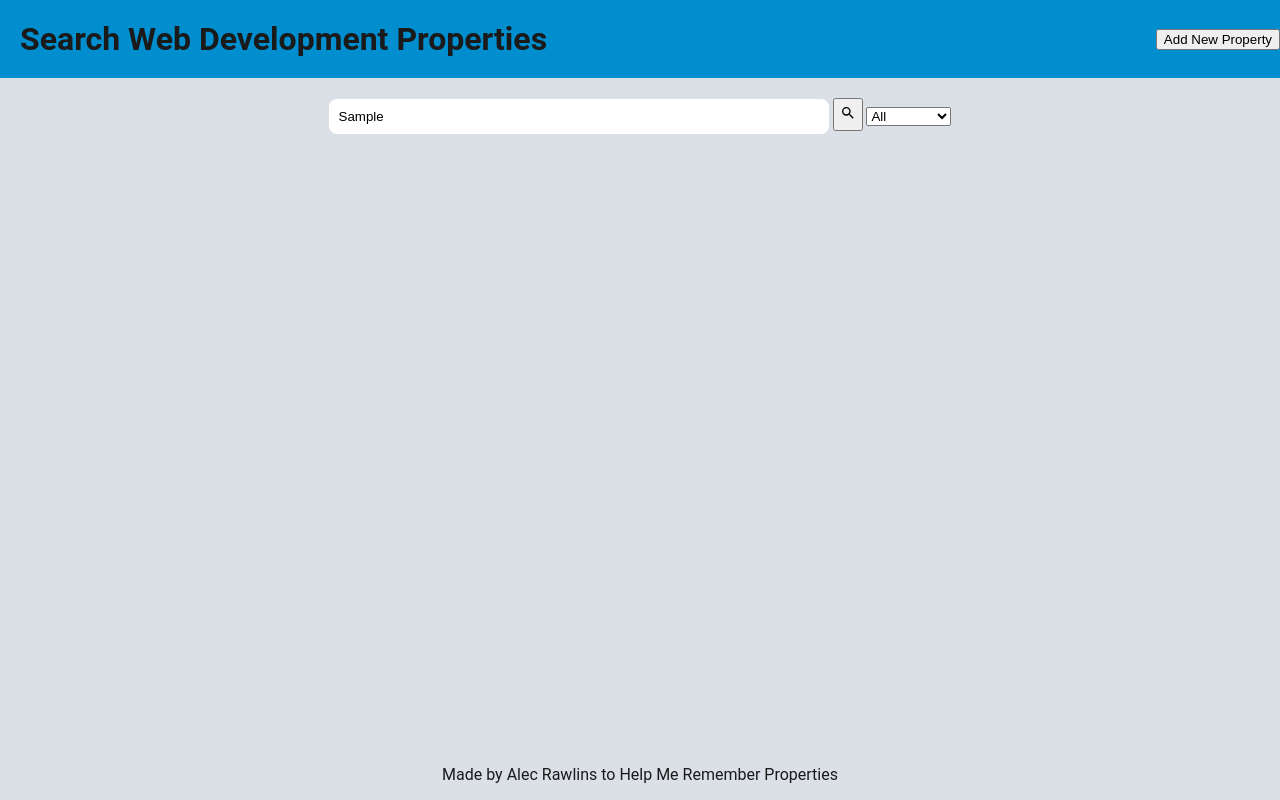
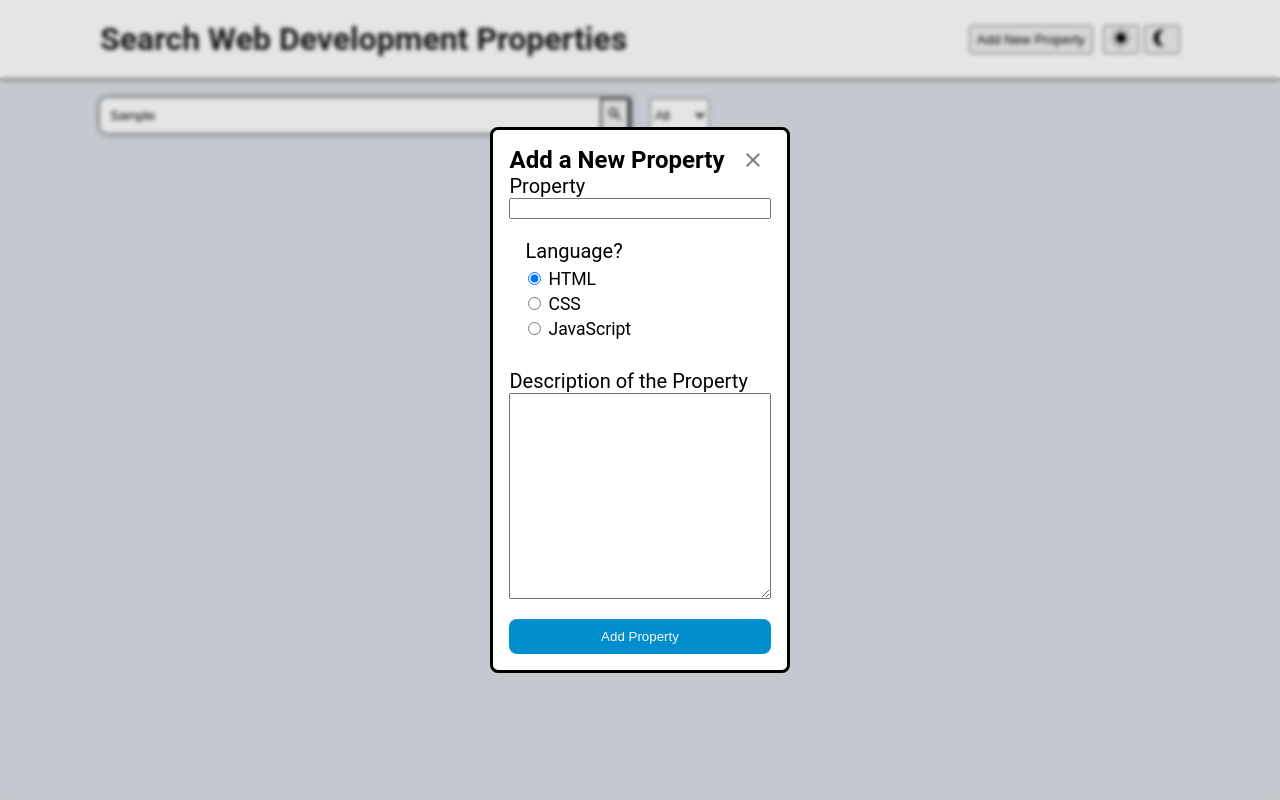
Before and after one commit to rawlin08/search, a plain HTML site: page index.html in a window 1280 px wide. Both pictures are taken after typing "Sample" into the empty fields and a click on the button "Add New Property". Drawn offline with Linux system fonts and the light colour scheme.

Commit message:
added new dialog pop up for adding new properties + did design changes

```diff
--- a/index.html
+++ b/index.html
@@ -11,27 +11,65 @@
 <body>
     <header>
         <h1>Search Web Development Properties</h1>
-        <button class="addNew">Add New Property</button>
+        <div class="buttons">
+            <button class="addNew">Add New Property</button>
+            <button><svg width="20" height="20"><use href="#lightIcon"></use></svg></button>
+            <button><svg width="20" height="20"><use href="#darkIcon"></use></svg></button>
+        </div>
     </header>
     <main>
         <div>
-            <form action="#">
-                <input type="search" placeholder="Search..." name="search">
-                <button><svg width="16" height="16" class="search"><use href="#searchIcon"></use></svg></button>
+            <form class="searching" action="#">
+                <div class="search">
+                    <input type="search" placeholder="Search..." name="search" autofocus>
+                    <button class="searchBttn"><svg width="16" height="16"><use href="#searchIcon"></use></svg></button>
+                </div>
                 <select name="language" id="language">
                     <option value="All">All</option>
                     <option value="HTML">HTML</option>
                     <option value="CSS">CSS</option>
-                    <option value="JavaScript">JavaScript</option>
+                    <option value="JavaScript">JS</option>
                 </select>
             </form>
         </div>
         <div class="searchedProperties">
         </div>
     </main>
-    <footer>
-        <p>Made by Alec Rawlins to Help Me Remember Properties</p>
-    </footer>
+
+    <!-- Dialog's -->
+
+    <dialog class="newProperty">
+        <div>
+            <h2>Add a New Property</h2>
+            <button><svg width="24" height="24" class="close"><use href="#closeIcon"></use></svg></button>
+        </div>
+        <form action="#">
+            <div>
+                <label for="property">Property</label>
+                <input name="property" id="property" type="text" required>
+            </div>
+            <fieldset>
+                <legend>Language?</legend>
+                <div>
+                    <input type="radio" id="HTML" name="language" value="HTML" checked />
+                    <label for="HTML">HTML</label>
+                </div>
+                <div>
+                    <input type="radio" id="CSS" name="language" value="CSS"/>
+                    <label for="CSS">CSS</label>
+                </div>
+                <div>
+                    <input type="radio" id="JS" name="language" value="JS"/>
+                    <label for="JS">JavaScript</label>
+                </div>
+            </fieldset>
+            <div>
+                <label for="description">Description of the Property</label>
+                <textarea name="description" id="description" type="text" required></textarea>
+            </div>
+            <button class="add">Add Property</button>
+        </form>
+    </dialog>
 
     <!-- SVG's -->
 
@@ -39,6 +77,15 @@
         <symbol id="searchIcon" style="width:24px;height:24px" viewBox="0 0 24 24">
             <path fill="currentColor" d="M9.5,3A6.5,6.5 0 0,1 16,9.5C16,11.11 15.41,12.59 14.44,13.73L14.71,14H15.5L20.5,19L19,20.5L14,15.5V14.71L13.73,14.44C12.59,15.41 11.11,16 9.5,16A6.5,6.5 0 0,1 3,9.5A6.5,6.5 0 0,1 9.5,3M9.5,5C7,5 5,7 5,9.5C5,12 7,14 9.5,14C12,14 14,12 14,9.5C14,7 12,5 9.5,5Z" />
         </symbol>
+        <symbol id="lightIcon" style="width:24px;height:24px" viewBox="0 0 24 24">
+            <path fill="currentColor" d="M3.55 19.09L4.96 20.5L6.76 18.71L5.34 17.29M12 6C8.69 6 6 8.69 6 12S8.69 18 12 18 18 15.31 18 12C18 8.68 15.31 6 12 6M20 13H23V11H20M17.24 18.71L19.04 20.5L20.45 19.09L18.66 17.29M20.45 5L19.04 3.6L17.24 5.39L18.66 6.81M13 1H11V4H13M6.76 5.39L4.96 3.6L3.55 5L5.34 6.81L6.76 5.39M1 13H4V11H1M13 20H11V23H13" />
+        </symbol>
+        <symbol id="darkIcon" style="width:24px;height:24px" viewBox="0 0 24 24">
+            <path fill="currentColor" d="M2 12A10 10 0 0 0 15 21.54A10 10 0 0 1 15 2.46A10 10 0 0 0 2 12Z" />
+        </symbol>
+        <symbol id="closeIcon" viewBox="0 0 24 24">
+            <path fill="currentColor" d="M19,6.41L17.59,5L12,10.59L6.41,5L5,6.41L10.59,12L5,17.59L6.41,19L12,13.41L17.59,19L19,17.59L13.41,12L19,6.41Z" />
+        </symbol>
     </svg>
 
 </body>
--- a/index.js
+++ b/index.js
@@ -1,11 +1,16 @@
 // DOM Selectors
 
-const formDetails = document.querySelector('form');
+const searchDetails = document.querySelector('.searching');
+const newDetails = document.querySelector('.add');
 const propertiesArea = document.querySelector('.searchedProperties');
+const newPropertyDialog = document.querySelector('.newProperty');
+const newPropertyBttn = document.querySelector('.addNew');
 
 // Events
 
-formDetails.addEventListener('submit', search);
+searchDetails.addEventListener('submit', search);
+newDetails.addEventListener('submit', addNewProperty);
+newPropertyBttn.addEventListener('click', openDialog);
 
 // search functions
 
@@ -25,9 +30,9 @@ function search(e) {
                         data.JavaScript.forEach(element => makeNewCard(element));
                     }
                     else {
-                        let searchedHTML = data.HTML.filter(element => element.property.includes(searchedText) || element.description.includes(searchedText));
-                        let searchedCSS = data.CSS.filter(element => element.property.includes(searchedText) || element.description.includes(searchedText));
-                        let searchedJS = data.JavaScript.filter(element => element.property.includes(searchedText) || element.description.includes(searchedText));
+                        let searchedHTML = data.HTML.filter(element => element.property.toLowerCase().includes(searchedText) || element.description.toLowerCase().includes(searchedText));
+                        let searchedCSS = data.CSS.filter(element => element.property.toLowerCase().includes(searchedText) || element.description.toLowerCase().includes(searchedText));
+                        let searchedJS = data.JavaScript.filter(element => element.property.toLowerCase().includes(searchedText) || element.description.toLowerCase().includes(searchedText));
                         let searched = searchedHTML.concat(searchedCSS, searchedJS);
                         searched.forEach(element => makeNewCard(element));
                     }
@@ -42,7 +47,7 @@ function search(e) {
                         data.forEach(element => makeNewCard(element));
                     }
                     else {
-                        let searched = data.filter(element => element.property.includes(searchedText) || element.description.includes(searchedText));
+                        let searched = data.filter(element => element.property.toLowerCase().includes(searchedText) || element.description.toLowerCase().includes(searchedText));
                         searched.forEach(element => makeNewCard(element));
                     }
                 })
@@ -55,13 +60,29 @@ function makeNewCard(element) {
     propertiesArea.innerHTML +=
     `
     <div class="card">
-        <h2>${element.property}</h2>
-        <p>Language: ${element.language}</p>
+        <a href="#" data-property class="property"><h2>${element.property}</h2></a>
+        <h3>Language: ${element.language}</h3>
         <p>${element.description}</p>
     </div>
     `;
+
+    let propertyID = document.querySelectorAll('[data-property]');
+    propertyID.forEach(href => {
+        href.addEventListener('click', () => {
+            test(href.textContent);
+        });
+    })
 }
 
-function addNewProperty() {
+function test(h) {
+    console.log(h);
+}
 
+function openDialog() {
+    newPropertyDialog.showModal();
 }
+
+function addNewProperty(e) {
+    e.preventDefault();
+    console.log('hello');
+}
--- a/styles.css
+++ b/styles.css
@@ -1,6 +1,7 @@
 :root {
-    --headerBackground-color: #008ECE;
+    --headerBackground-color: white;
     --mainBackground-color: #DAE0E6;
+    --mainPadding: 20px 100px;
 }
 
 body {
@@ -19,49 +20,133 @@ header {
     display: flex;
     justify-content: space-between;
     align-items: center;
+    padding: var(--mainPadding);
+    box-shadow: 0 0 5px black;
 }
 
 h1 {
     margin: 0;
-    padding: 20px 0 20px 20px;
 }
 
-
-
-main > div {
+.buttons {
     display: flex;
-    justify-content: center;
-    padding: 20px 0 0 0;
+    gap: 5px;
 }
 
-form > input[type="search"] {
+.buttons > button:first-child {
+    margin: 0 5px 0 0;
+}
+
+main > div:first-child {
+    margin: 20px 0 0 100px;
+}
+
+form {
+    display: flex;
+    gap: 20px;
+}
+
+.search {
+    display: flex;
+    box-shadow: 0 0 5px black;
+    border-top-left-radius: 8px;
+    border-bottom-left-radius: 8px;
+}
+
+form input[type="search"] {
     padding: 10px;
     border: none;
-    border-radius: 8px;
     width: 500px;
+    border-top-left-radius: 8px;
+    border-bottom-left-radius: 8px;
 }
 
-form > button {
+form input[type="search"]:focus {
+    outline: none;
+}
+
+.searchBttn {
+    border-radius: 0;
+}
+
+form button {
     padding: 5px;
 }
 
 .searchedProperties {
     display: grid;
-    grid-template-columns: repeat(auto-fit, minmax(325px, 400px));
     gap: 20px;
+    margin: 20px 100px;
 }
 
 .card {
-    background-color: white;
-    box-shadow: 0 0 5px black;
+    background-color: var(--mainBackground-color);
     overflow-wrap: break-word;
-    border-radius: 8px;
-    padding: 0 20px;
 }
 
-footer {
-    position: fixed;
-    bottom: 0;
-    width: 100%;
-    text-align: center;
+h2 {
+    margin: 0;
 }
+
+.card p:last-child {
+    line-height: 1.375em;
+}
+
+dialog {
+    border-radius: 8px;
+}
+
+dialog::backdrop {
+    backdrop-filter: blur(2px);
+}
+
+dialog > div {
+    display: flex;
+    align-items: center;
+    column-gap: 10px;
+}
+
+dialog > div > button {
+    display: grid;
+    place-content: center;
+    background-color: transparent;
+    border: none;
+    opacity: 0.5;
+    transition: .2s;
+}
+
+dialog > form {
+    display: grid;
+    row-gap: 20px;
+}
+
+dialog > form > div {
+    display: flex;
+    flex-direction: column;
+}
+
+dialog > form label, form legend {
+    font-size: 1.25em;
+}
+
+dialog > form fieldset label {
+    font-size: 1.1em;
+}
+
+dialog > form fieldset {
+    display: grid;
+    row-gap: 5px;
+    border: none;
+}
+
+dialog > form > button {
+    padding: 10px;
+    border: none;
+    border-radius: 8px;
+    background-color: #008ECE;
+    color: #F8F8F8;
+}
+
+textarea {
+    height: 200px;
+}
```
Also changed, not shown: property.html (added), property.js (added).
